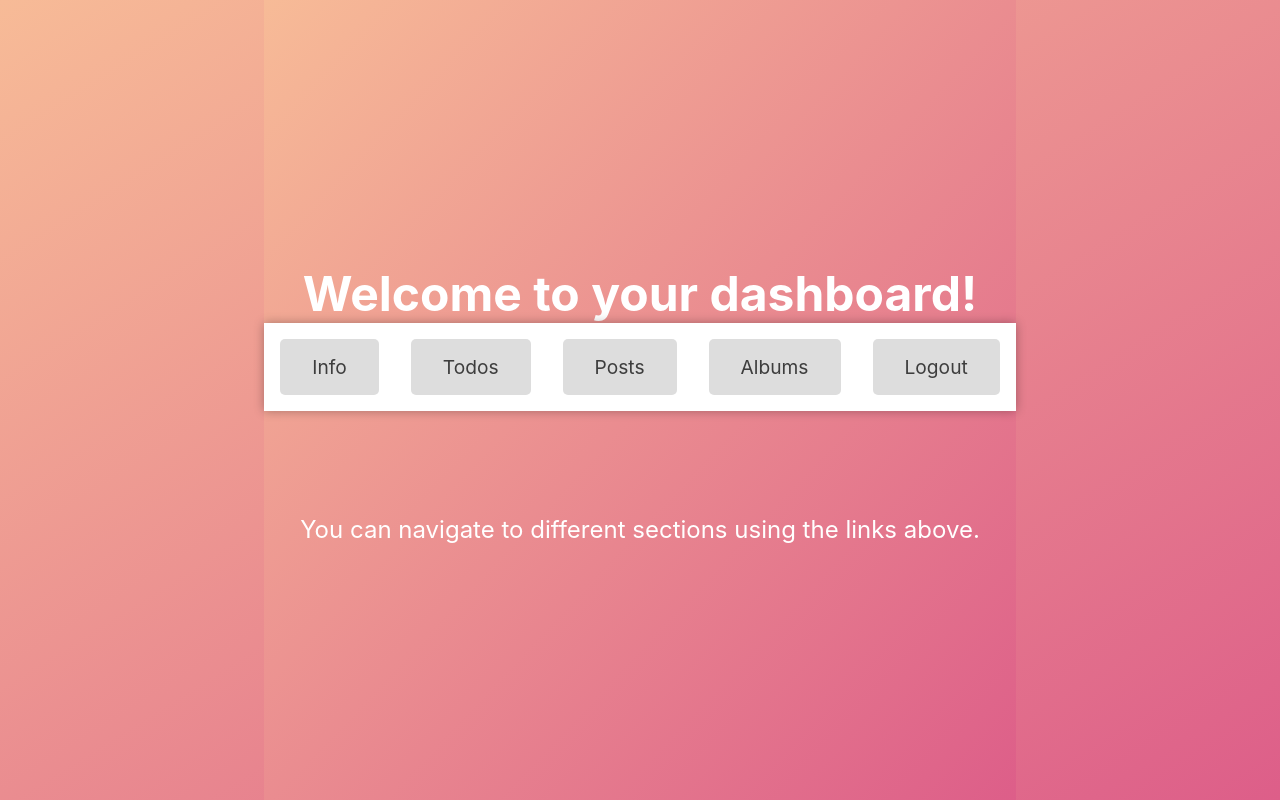
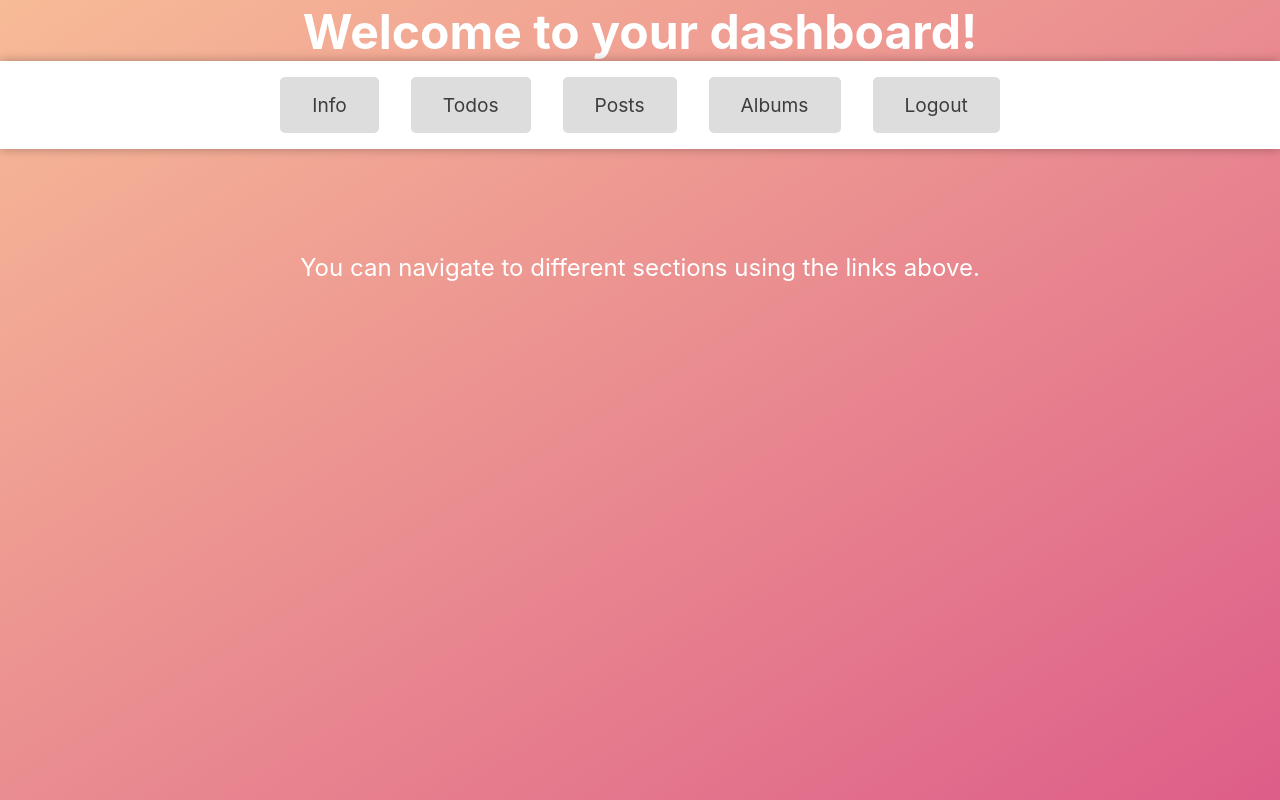
Before and after one commit to talyaalon/Project_5_Full_stack, a React (Create React App) app: page / in a window 1280 px wide. Built offline with nearby package versions, Linux system fonts and the light colour scheme.

Commit message:
fix body style

```diff
--- a/src/css/Home.css
+++ b/src/css/Home.css
@@ -1,16 +1,17 @@
-.container {
+.home-container {
   width: 100%;
   display: flex;
   flex-direction: column;
   align-items: center;
-    justify-content: center;
+  /* justify-content: center; */
   min-height: 100vh;
-    background-image: linear-gradient(to bottom right, #f7bb97, #dd5e89);
+  /* background-color: rgba(1, 1, 1, 1); */
+  /* background-image: linear-gradient(to bottom right, #f7bb97, #dd5e89); */
 }
 
 .title {
   font-size: 3rem;
-    margin-top: 2rem;
+  margin-top: 0.1rem;
   margin-bottom: 0;
   color: #fff;
 }
@@ -63,9 +64,6 @@
 /* #root{
     width: 100%;
   } */
-
-
-
 
 /* .container {
     display: flex;
--- a/src/css/Login.css
+++ b/src/css/Login.css
@@ -1,13 +1,13 @@
-body {
+
+.login-page {
   margin: 0;
   padding: 0;
-    background-image: linear-gradient(to bottom right, #f7bb97, #dd5e89);
+  /* background-image: linear-gradient(to bottom right, #f7bb97, #dd5e89); */
   height: 100vh;
   display: flex;
   align-items: center;
   justify-content: center;
 }
-
 .login-container {
   display: flex;
   flex-direction: column;
@@ -66,10 +66,6 @@ body {
 .login-button:hover {
   background-image: linear-gradient(to bottom right, #f7bb97, #dd5e89);
 }
-
-
-
-
 
 /* body {
     margin: 0;
--- a/src/index.css
+++ b/src/index.css
@@ -5,6 +5,8 @@ body {
     sans-serif;
   -webkit-font-smoothing: antialiased;
   -moz-osx-font-smoothing: grayscale;
+  background-image: linear-gradient(to bottom right, #f7bb97, #dd5e89);
+
 }
 
 code {
--- a/src/pages/Home.js
+++ b/src/pages/Home.js
@@ -1,10 +1,10 @@
-import React from 'react';
-import { Link } from 'react-router-dom';
-import '../css/Home.css';
+import React from "react";
+import { Link } from "react-router-dom";
+import "../css/Home.css";
 
 const Home = () => {
   return (
-    <div className="container">
+    <div className="home-container">
       <h1 className="title">Welcome to your dashboard!</h1>
       <nav className="navbar">
         <ul className="navbarList">
@@ -43,9 +43,6 @@ const Home = () => {
 };
 
 export default Home;
-
-
-
 
 // import React from 'react';
 // import { Link } from 'react-router-dom';
@@ -93,7 +90,6 @@ export default Home;
 
 // export default Home;
 
-
 // import React from 'react';
 // import { Link } from 'react-router-dom';
 // import styles from '../css/Home.css';
--- a/src/pages/Login.js
+++ b/src/pages/Login.js
@@ -1,34 +1,36 @@
-import React, { useState } from 'react';
-import { Navigate, useNavigate } from 'react-router-dom';
-import '../css/Login.css';
+import React, { useState } from "react";
+import { Navigate, useNavigate } from "react-router-dom";
+import "../css/Login.css";
 
-
-const Login = () => {
-    const [userName, setUserName] = useState('');
-    const [password, setPassword] = useState('');
-    const [error, setError] = useState('');
+function Login() {
+  const [userName, setUserName] = useState("");
+  const [password, setPassword] = useState("");
+  const [error, setError] = useState("");
 
   const navigate = useNavigate();
   const handleSubmit = (event) => {
     fetch("https://jsonplaceholder.typicode.com/users")
-            .then(response => response.json())
-            .then(json => {
-                const result = json.find(user => user.username === userName && user.address.geo.lat.slice(-4) === password)
+      .then((response) => response.json())
+      .then((json) => {
+        const result = json.find(
+          (user) =>
+            user.username === userName &&
+            user.address.geo.lat.slice(-4) === password
+        );
         console.log(json[0].address.geo.lat.slice(-4));
         if (result) {
           window.localStorage.setItem("user", JSON.stringify(result));
-                    navigate('/')
-                }
-                else {
+          navigate("/");
+        } else {
           setError("Your Username or Password wrong!");
         }
-            })
+      });
     event.preventDefault();
     // handle login logic here
   };
 
   return (
-        <div className='login-page'>
+    <div className="login-page">
       <div className="login-container">
         <h2>Login</h2>
         <form onSubmit={handleSubmit}>
@@ -62,11 +64,9 @@ const Login = () => {
       </div>
     </div>
   );
-};
+}
 
 export default Login;
-
-
 
 // function Login(){
 //     return(
@@ -75,7 +75,6 @@ export default Login;
 //         </div>
 //     );
 // }
-
 
 //
 
@@ -146,6 +145,4 @@ export default Login;
 //   );
 // };
 
-
-
 // export default Login;
```
Lines whose indentation alone changed are shown as unchanged.
